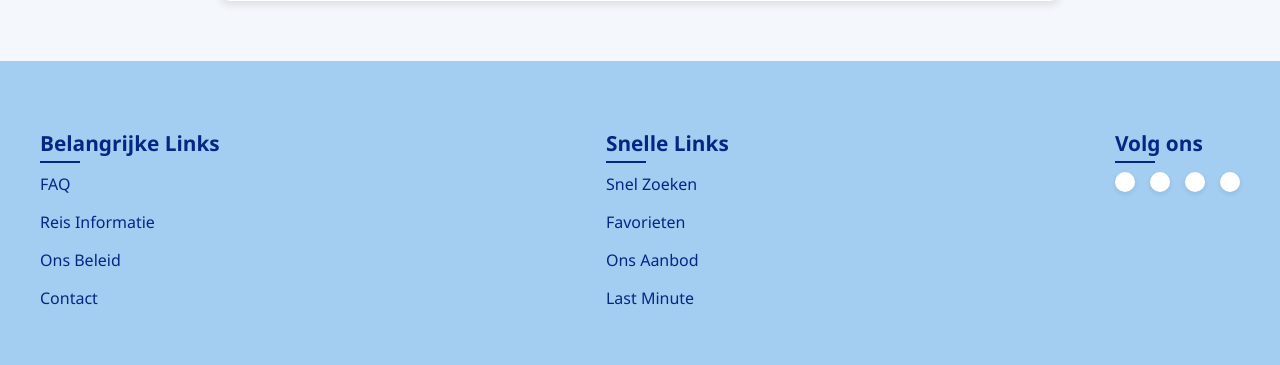
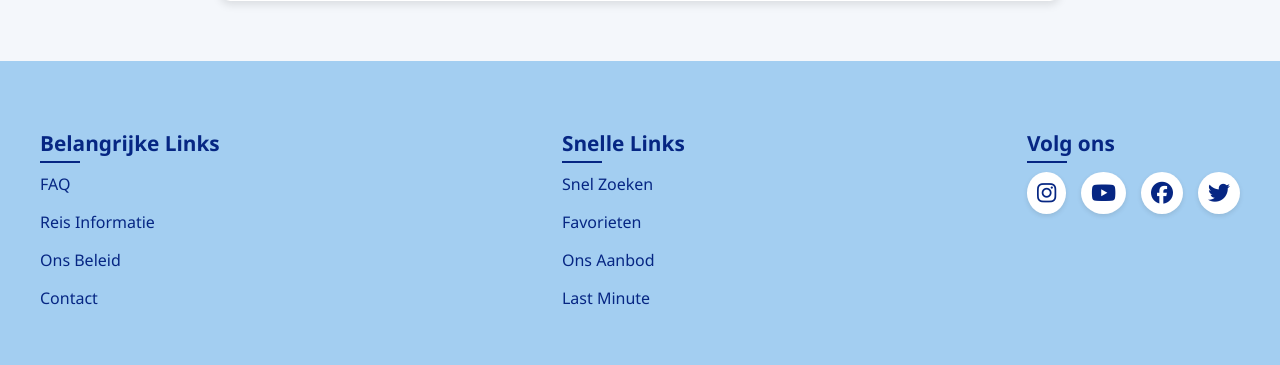
Before and after one commit to RubenIJ/Webapp2, a PHP site: the page made by html/extra-pagina's/contact.php in a window 1280 px wide. Shown: the part 640-1005 px from the top of the page. Run offline with PHP 8.4, Linux system fonts and the light colour scheme.

Commit message:
snel de contact pagina gelinkt met de footer, Head aangepast

```diff
--- a/html/components/footer.php
+++ b/html/components/footer.php
@@ -5,7 +5,7 @@
             <a href="#"><p>FAQ</p></a>
             <a href="#"><p>Reis Informatie</p></a>
             <a href="#"><p>Ons Beleid</p></a>
-            <a href="#"><p>Contact</p></a>
+            <a href="../extra-pagina's/contact.php"><p>Contact</p></a>
         </div>
 
         <div class="footer-section">
--- a/html/extra-pagina's/contact.php
+++ b/html/extra-pagina's/contact.php
@@ -5,10 +5,13 @@
     <meta name="viewport"
           content="width=device-width, user-scalable=no, initial-scale=1.0, maximum-scale=1.0, minimum-scale=1.0">
     <meta http-equiv="X-UA-Compatible" content="ie=edge">
+    <link rel="stylesheet" href="https://cdnjs.cloudflare.com/ajax/libs/font-awesome/6.5.0/css/all.min.css">
+    <title>Contact</title>
+    <link rel="stylesheet" href="../css/styling.css">
+    <link rel="stylesheet" href="../css/xing.css">
     <link rel="stylesheet" href="../css/ruben.css">
-    <link rel="stylesheet" href="../css/styling.css">
+    <link href='https://fonts.googleapis.com/css?family=Montserrat' rel='stylesheet'>
 
-    <title>Contact</title>
 </head>
 <body>
 <header>
```
